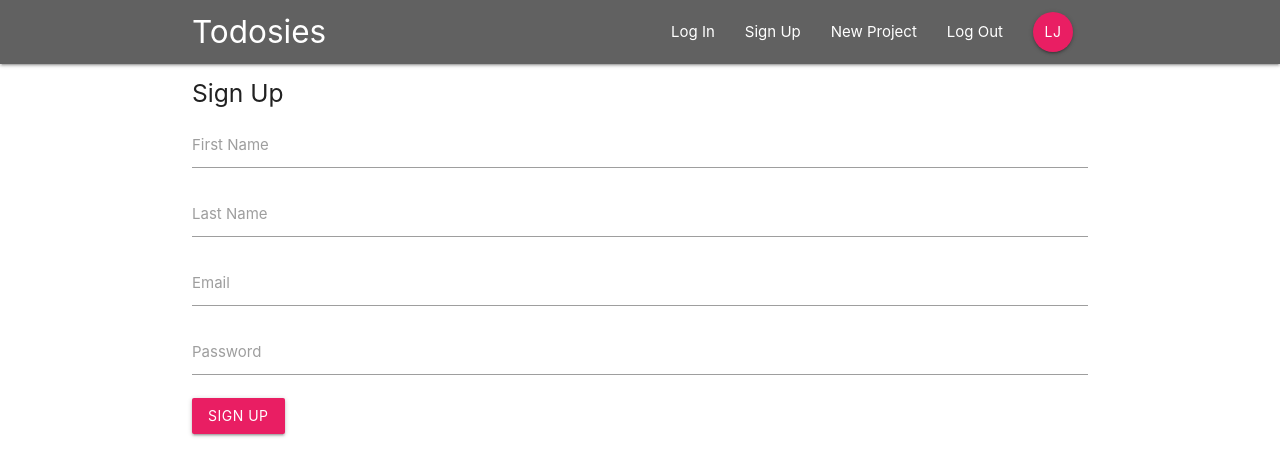
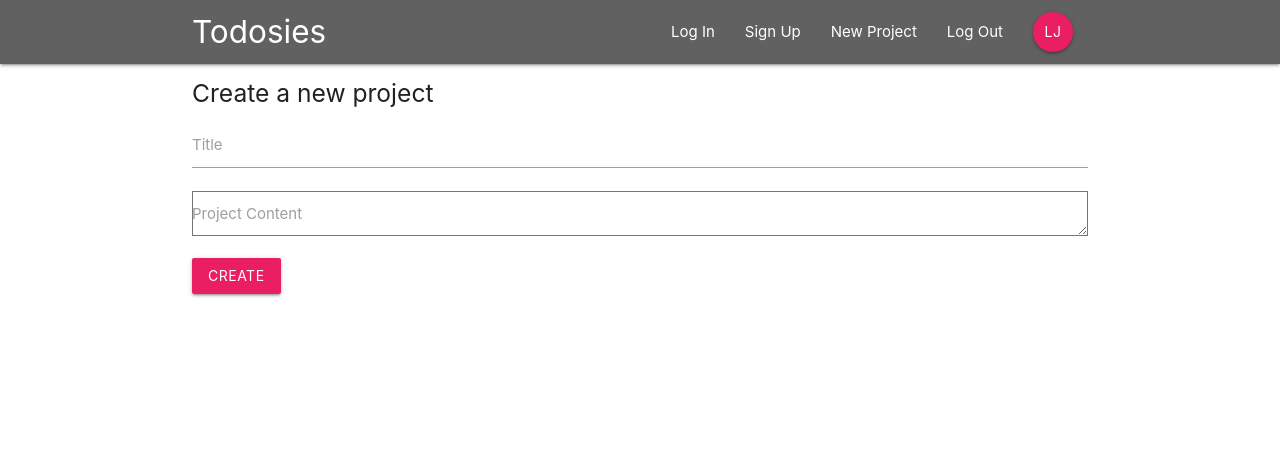
Before and after one commit to elle-johnnie/todosies-web, a React (Create React App) app: page /create in a window 1280 px wide. Shown: the top 476 px of the page. Built offline with nearby package versions, Linux system fonts and the light colour scheme.

Commit message:
created new project component

```diff
--- a/src/App.js
+++ b/src/App.js
@@ -5,6 +5,7 @@ import Dashboard from './Components/Dashboard/Dashboard'
 import ProjectDetail from './Components/Project/ProjectDetail'
 import SignIn from './Components/Auth/SignIn';
 import SignUp from './Components/Auth/SignUp';
+import CreateProject from './Components/Project/CreateProject';
 
 class App extends Component {
   render() {
@@ -16,7 +17,8 @@ class App extends Component {
             <Route exact path='/' component={Dashboard} />
             <Route path='/project/:id' component={ProjectDetail} />
             <Route path='/signin' component={SignIn} />
-            <Route past='/signup' component={SignUp} />
+            <Route path='/signup' component={SignUp} />
+            <Route path='/create' component={CreateProject} />
           </Switch>
         </div>
       </BrowserRouter>
--- a/src/Components/Project/CreateProject.js
+++ b/src/Components/Project/CreateProject.js
@@ -0,0 +1,38 @@
+import React, { Component } from 'react'
+
+export default class CreateProject extends Component {
+    state = {
+        title: '',
+        content: ''
+    }
+    handleChange = (e) => {
+        this.setState({
+            [e.target.id]: e.target.value
+        })
+    }
+    handleSubmit = (e) => {
+        e.preventDefault();
+        console.log(this.state);
+    }
+    render() {
+        return (
+            <div className="container">
+            <form onSubmit={this.handleSubmit} className="white">
+                <h5 className="grey-text text-darken-4">Create a new project</h5>
+                <div className="input-field">
+                    <label htmlFor="title">Title</label>
+                    <input type="text" id="title" onChange={this.handleChange}/>
+                </div>
+                <div className="input-field">
+                    <label htmlFor="content">Project Content</label>
+                    <textarea id="content"  className="materalize-textarea" onChange={this.handleChange}></textarea>
+                </div>
+                <div className="input-field">
+                    <button className="btn pink">Create</button>
+                </div>
+            </form>
+
+            </div>
+        )
+    }
+}
```
